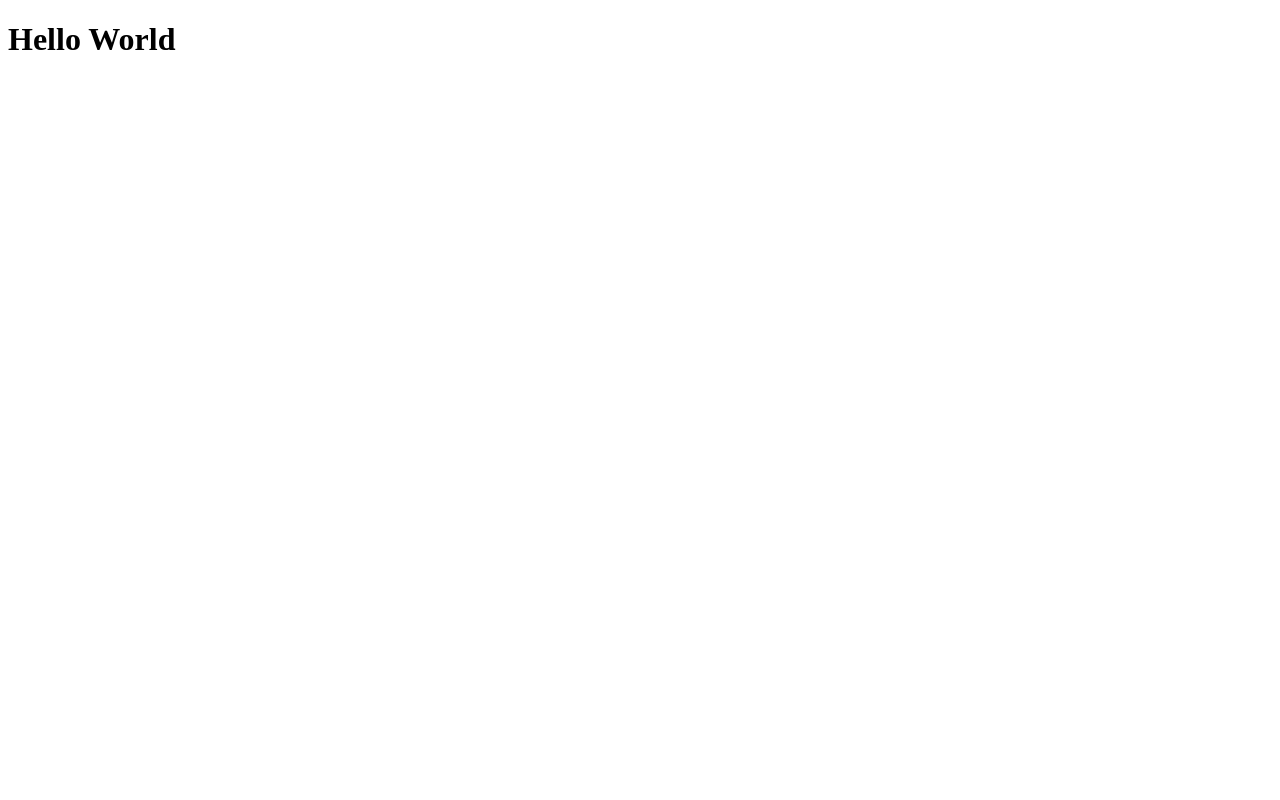
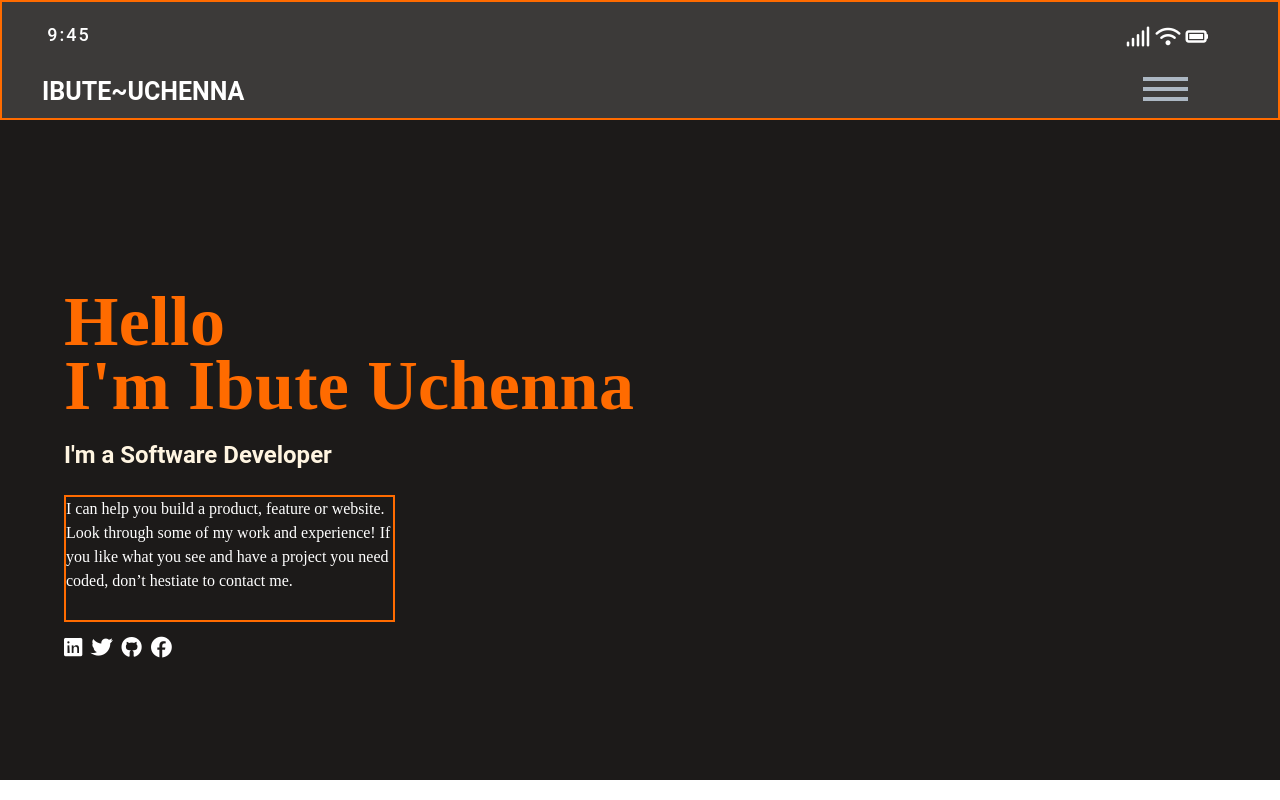
Before and after one commit to Uchenna-ibute/my-portfolio, a website: page index.html in a window 1280 px wide. Drawn offline with Linux system fonts and the light colour scheme.

Commit message:
Addition of header and section1

```diff
--- a/index.html
+++ b/index.html
@@ -4,9 +4,45 @@
     <meta charset="UTF-8">
     <meta http-equiv="X-UA-Compatible" content="IE=edge">
     <meta name="viewport" content="width=device-width, initial-scale=1.0">
+    <script src="https://kit.fontawesome.com/e746991a9e.js" crossorigin="anonymous"></script>
+    <link rel="stylesheet" href="style.css">
     <title>Document</title>
 </head>
 <body>
-    <h1 class="col">Hello World</h1>
+    <header class="header">
+        <div class="logo">
+            <p class="top">9:45</p>
+            <div class="ico">
+                <i class="fa-solid fa-signal fa"></i>
+                <i class="fa-solid fa-wifi fa"></i>
+                <i class="fa-light fa-battery-full fa"></i>
+            </div>
+            <h3 class="lo">IBUTE~UCHENNA</h3>
+        </div>
+        <div class="menu">
+            <img src="img/v1.png" class="img1 img">
+            <img src="img/v1.png" class="img2 img">
+            <img src="img/v1.png" class="img3 img">
+        </div>
+    </header>
+    <section class="section1">
+        <div>
+            <h1 class="head">Hello <br> I'm Ibute Uchenna</h1>
+        </div>
+        <div>
+            <h2 class="title">I'm a Software Developer</h2>
+        </div>
+        <div class="para">
+            <p>I can help you build a product, feature or website. Look through some of my work and experience! If you like what you see and have a project you need coded,
+                don’t hestiate to contact me.
+            </p>
+        </div>
+        <div class="icons">
+            <a href="#"><i class="fa-brands fa-linkedin fas"></i></a>
+            <a href="#"><i class="fa-brands fa-twitter fas"></i></a>
+            <a href="#"><i class="fa-brands fa-github fas"></i></a>
+            <a href="#"><i class="fa-brands fa-facebook fas"></i></a>
+        </div>
+    </section>
 </body>
 </html>
--- a/style.css
+++ b/style.css
@@ -0,0 +1,135 @@
+* {
+    box-sizing: border-box;
+    margin: 0;
+    font-size: 20px;
+}
+/*Mobile*/
+.header {
+    height: 120px;
+    background-color: rgb(60, 58, 57);
+    position: relative;
+    border: 2px solid rgb(255, 107, 0);
+}
+.lo {
+    width: 100px;
+    height: 45px;
+    font-family: 'Roboto';
+    font-weight: 700;
+    font-size: 25px;
+    line-height: 30px;
+    color: white;
+    text-align: center;
+    margin-bottom: 20px;
+    position: absolute;
+    left: 40px;
+    top: 75px;
+}
+.img {
+    border: 2px solid #ACB7C3;
+    width: 45px;
+    height: 2px;
+    position: absolute;
+    right: 90px;
+    background-color: white;
+    margin-top: 10px;
+}
+.img1 {
+    top: 65px;
+}
+.img2 {
+    top: 75px;
+}
+.img3 {
+    top: 85px;
+}
+.top {
+    position: absolute;
+    width: 54px;
+    height: 16px;
+    left: 40px;
+    top: 25px;
+    letter-spacing: 2px;
+    font-family: 'Roboto';
+    font-weight: 500;
+    font-size: 18px;
+    line-height: 16px;
+    text-align: center;
+    color: white;
+}
+.ico {
+    position: absolute;
+    right: 70px;
+    top: 25px;
+    display: flex;
+    gap: 5px;
+}
+.fa {
+    color: white;
+}
+.section1 {
+    display: flex;
+    flex-direction: column;
+    align-items: flex-start;
+    gap: 15px;
+    background: #1C1A19;
+    padding: 120px 64px;
+    position: relative;
+}
+.head {
+    width: 55rem;
+    height: 10rem;
+    font-family: 'Crete Round';
+    font-weight: 700;
+    font-size: 70px;
+    line-height: 64px;
+    letter-spacing: 0.37px;
+    color: rgb(255, 107, 0);
+    margin-top: 50px;
+    margin-bottom: -75px;
+}
+.title {
+    width: 400px;
+    height: 50px;
+    font-family: 'Roboto';
+    font-weight: 700;
+    font-size: 24px;
+    line-height: 32px;
+    display: flex;
+    align-items: center;
+    color: #FFF5E1;
+}
+.para {
+    border: 2px solid rgb(255, 107, 0);
+}
+.para p {
+    width: 327px;
+height: 123px;
+
+/* Theme 1 / Body Reguler 2 */
+
+font-family: 'Poppins';
+font-style: normal;
+font-weight: 400;
+font-size: 16px;
+line-height: 24px;
+/* or 150% */
+
+
+/* Theme 3 / Neutral 11 */
+
+color: #FFFFFF;
+
+
+/* Inside auto layout */
+
+flex: none;
+order: 2;
+flex-grow: 0;
+}
+.icons {
+    display: flex;
+    gap: 10px;
+}
+.fas {
+    color: white;
+}
```
Also changed, not shown: img/v1.png (added), img/v2.png (added), img/v3.png (added), img/v4.png (added), img/v5.png (added), img/v6.png (added).
